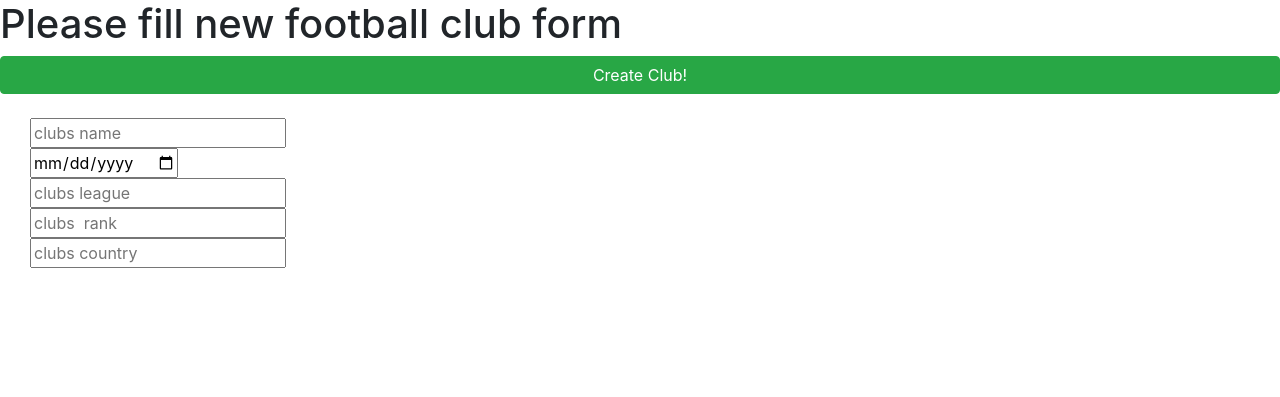
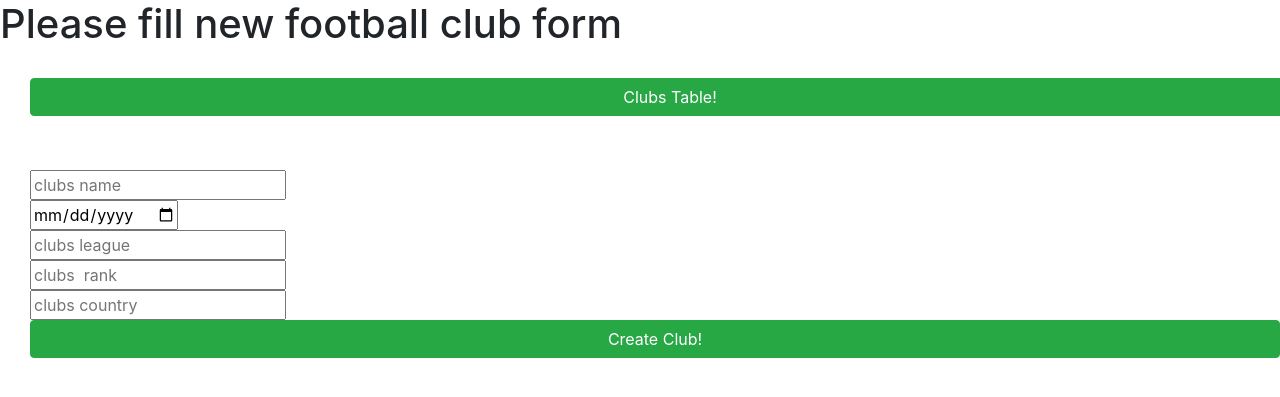
Before and after one commit to Abtinz/Django-Flask, a Django app: page /clubs/creatnewclub in a window 1280 px wide. Shown: the top 397 px of the page. Run offline with Django 4.2, Linux system fonts and the light colour scheme.

Commit message:
set the submit button

```diff
--- a/Django/Intro/Football_Club/clubs_app/templates/clubs_app/add_club.html
+++ b/Django/Intro/Football_Club/clubs_app/templates/clubs_app/add_club.html
@@ -18,20 +18,21 @@
     <div>
         <h1>Please fill new football club form</h1>
 
-        <a href="/clubs/information/table"  class="btn btn-success btn-block">Create Club!</a>
+        <a href="/clubs/information/table"  class="btn btn-success btn-block"  style="margin: 30px ;">Clubs Table!</a>
 
         <form action="" , method="get" , style="margin-left:30px ;">
             <br>
-            <input type="text" placeholder="clubs name">
+            <input type="text" name = 'clubs_name' placeholder="clubs name">
             <br>
-            <input type="date" placeholder="Foundation date">
+            <input type="date" name = ''  placeholder="Foundation date">
             <br>
-            <input type="text" placeholder="clubs league">
+            <input type="text" name = ''  placeholder="clubs league">
             <br>
-            <input type="text" placeholder="clubs  rank">
+            <input type="text" name = ''  placeholder="clubs  rank">
             <br>
-            <input type="text" placeholder="clubs country">
+            <input type="text" name = ''  placeholder="clubs country">
             <br>
+            <button type="submit"  class="btn btn-success btn-block">Create Club!</button>
         </form>
 
     </div>
--- a/Django/Intro/Football_Club/clubs_app/templates/clubs_app/football_club_tables.html
+++ b/Django/Intro/Football_Club/clubs_app/templates/clubs_app/football_club_tables.html
@@ -26,7 +26,7 @@
                 {% for club in clubs%}
               <tr>
 
-                    <th scope="row"><img src="{{ club.club_logo.url }}" alt=""></th>
+                    <!--<th scope="row"><img src="{{ club.club_logo.url }}" alt=""></th>-->
                     <th scope="row"><a href="/clubs/{{club.name}}/information">{{club.name}}</a></th>
                     <th scope="row">{{club.foundation_date}}</th>
                     <th scope="row">{{club.trophies_count}}</th>
--- a/Django/Intro/Football_Club/clubs_app/views.py
+++ b/Django/Intro/Football_Club/clubs_app/views.py
@@ -14,4 +14,5 @@ def club_information(request,club_name):
 
 
 def new_football_club(request):
+    print(request.GET.get('clubs_name'))
     return render(request , 'clubs_app/add_club.html')
```
